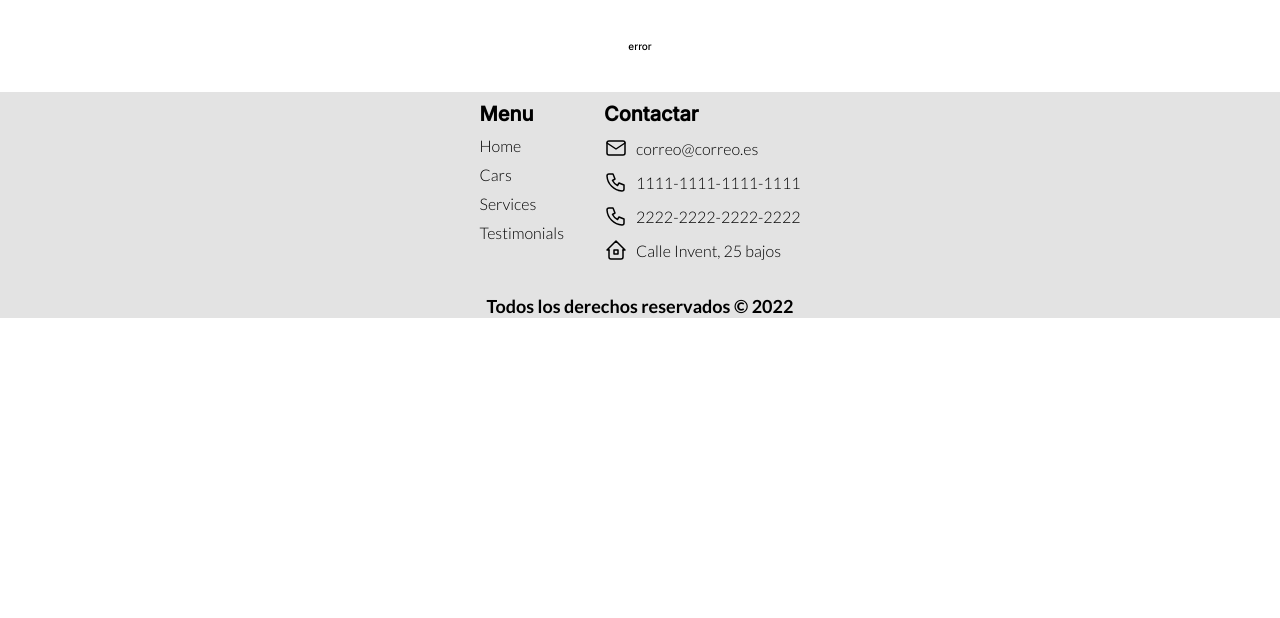
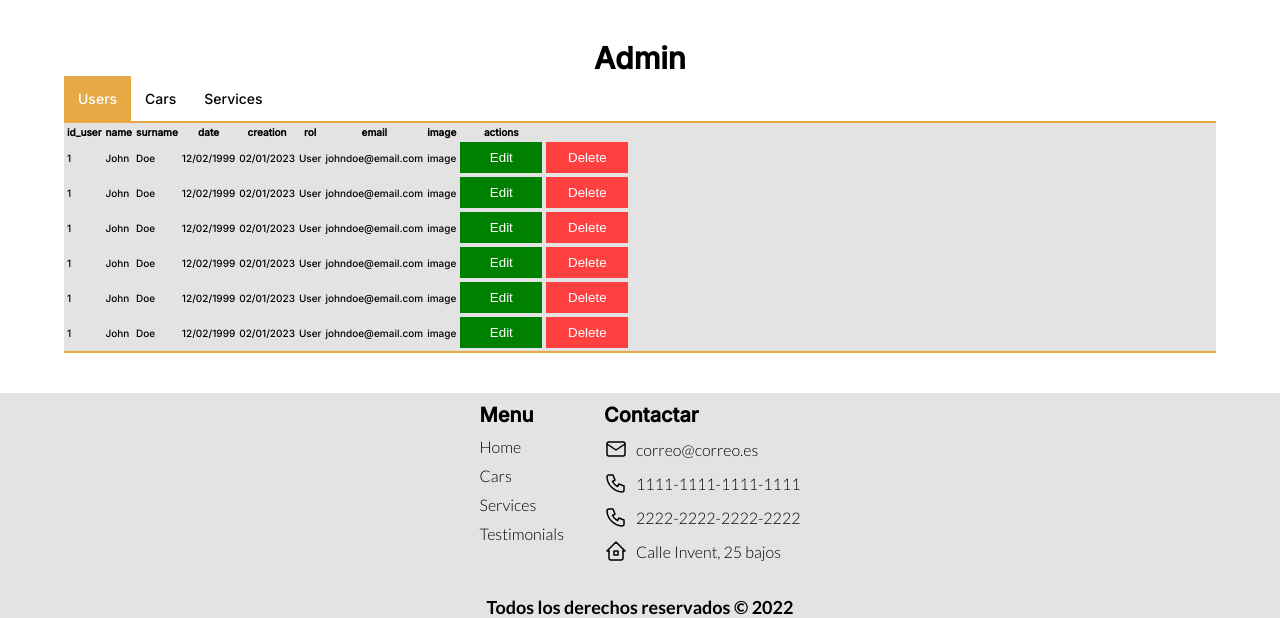
Before and after one commit to IanMercadal/car-rental-php, a PHP site: page /error/user/admin in a window 1280 px wide. Shown: the part 64-682 px from the top of the page. Run offline with PHP 8.4, Linux system fonts and the light colour scheme.

Commit message:
feat: :art: Maquetando página de admin
Maquetacion para admin CRUD

```diff
--- a/assets/css/estilos.css
+++ b/assets/css/estilos.css
@@ -72,6 +72,7 @@ button {
     width: 82px;
     padding: 0.8rem;
     text-align: center;
+    cursor: pointer;
 }
 .btn-primary {
     background-color: var(--primary-color);
@@ -579,6 +580,29 @@ button {
     gap: 1rem;
     margin: 1rem 0 1rem 0;
 }
+
+/* ADMIN */
+.table td{
+    text-align: center;
+}
+.database-admin .top-row,.database-admin .bottom-row table {
+    display: flex;
+    flex-direction: row;
+    align-items: flex-end;
+    width: 100%;
+    border-bottom: solid 2px var(--primary-color);
+}
+.database-admin .bottom-row {
+    max-width: none;
+}
+.btn-update {
+    background-color:green;
+    color: var(--white);
+}
+.btn-delete {
+    background-color:rgb(255, 64, 64);
+    color: var(--white);
+}
 /* FOOTER */
 .footer {
     background-color: var(--secondary-color);
--- a/controllers/UserController.php
+++ b/controllers/UserController.php
@@ -2,6 +2,7 @@
 require_once 'models/user.php';
 
 class userController {
+    /* VIEWS */
     public function index() {
         // renderizar vista
         require_once './views/user/index.php';
@@ -10,6 +11,15 @@ class userController {
         // renderizar vista
         require_once './views/user/register.php';
     }
+    public function login() {
+        // renderizar vista
+        require_once './views/user/login.php';
+    }
+    public function admin() {
+        // renderizar vista
+        require_once './views/user/admin/index.php';
+    }
+    /* METHODS */
     public function save() {
         // renderizar vista
         if(isset($_POST)) {
@@ -45,10 +55,6 @@ class userController {
             header("Location:".base_url.'user/register');
         }
     }
-    public function login() {
-        // renderizar vista
-        require_once './views/user/login.php';
-    }
     public function auth_login() {
         if(isset($_POST)) {
             $user = new User();
@@ -62,6 +68,8 @@ class userController {
 
                 if($identity->rol == 'admin') {
                     $_SESSION['admin'] = true;
+                    header("Location:".base_url."user/admin");
+                    return;
                 }
                 header("Location:".base_url."user/index");
             } else {
--- /dev/null
+++ b/views/user/admin/index.php
@@ -0,0 +1,99 @@
+<section class="contenedor">
+    <h1 class="text-center">Admin</h1>
+
+    <div class="database-admin">
+        <div class="top-row">
+            <a class="active-data">Users</a>
+            <a>Cars</a>
+            <a>Services</a>
+        </div>
+        <div class="bottom-row">
+            <table>
+                <tr>
+                    <th>id_user</th>
+                    <th>name</th>
+                    <th>surname</th>
+                    <th>date</th>
+                    <th>creation</th>
+                    <th>rol</th>
+                    <th>email</th>
+                    <th>image</th>
+                    <th>actions</th>
+                </tr>
+
+                <tr>
+                    <td>1</td>
+                    <td>John</td>
+                    <td>Doe</td>
+                    <td>12/02/1999</td>
+                    <td>02/01/2023</td>
+                    <td>User</td>
+                    <td>johndoe@email.com</td>
+                    <td>image</td>
+                    <td><button class="btn btn-update">Edit</button></td>
+                    <td><button class="btn btn-delete">Delete</button></td>
+                </tr>
+                <tr>
+                    <td>1</td>
+                    <td>John</td>
+                    <td>Doe</td>
+                    <td>12/02/1999</td>
+                    <td>02/01/2023</td>
+                    <td>User</td>
+                    <td>johndoe@email.com</td>
+                    <td>image</td>
+                    <td><button class="btn btn-update">Edit</button></td>
+                    <td><button class="btn btn-delete">Delete</button></td>
+                </tr>
+                <tr>
+                    <td>1</td>
+                    <td>John</td>
+                    <td>Doe</td>
+                    <td>12/02/1999</td>
+                    <td>02/01/2023</td>
+                    <td>User</td>
+                    <td>johndoe@email.com</td>
+                    <td>image</td>
+                    <td><button class="btn btn-update">Edit</button></td>
+                    <td><button class="btn btn-delete">Delete</button></td>
+                </tr>
+                <tr>
+                    <td>1</td>
+                    <td>John</td>
+                    <td>Doe</td>
+                    <td>12/02/1999</td>
+                    <td>02/01/2023</td>
+                    <td>User</td>
+                    <td>johndoe@email.com</td>
+                    <td>image</td>
+                    <td><button class="btn btn-update">Edit</button></td>
+                    <td><button class="btn btn-delete">Delete</button></td>
+                </tr>
+                <tr>
+                    <td>1</td>
+                    <td>John</td>
+                    <td>Doe</td>
+                    <td>12/02/1999</td>
+                    <td>02/01/2023</td>
+                    <td>User</td>
+                    <td>johndoe@email.com</td>
+                    <td>image</td>
+                    <td><button class="btn btn-update">Edit</button></td>
+                    <td><button class="btn btn-delete">Delete</button></td>
+                </tr>
+                <tr>
+                    <td>1</td>
+                    <td>John</td>
+                    <td>Doe</td>
+                    <td>12/02/1999</td>
+                    <td>02/01/2023</td>
+                    <td>User</td>
+                    <td>johndoe@email.com</td>
+                    <td>image</td>
+                    <td><button class="btn btn-update">Edit</button></td>
+                    <td><button class="btn btn-delete">Delete</button></td>
+                </tr>
+            </table>
+        </div>
+    </div>
+</section>
```
